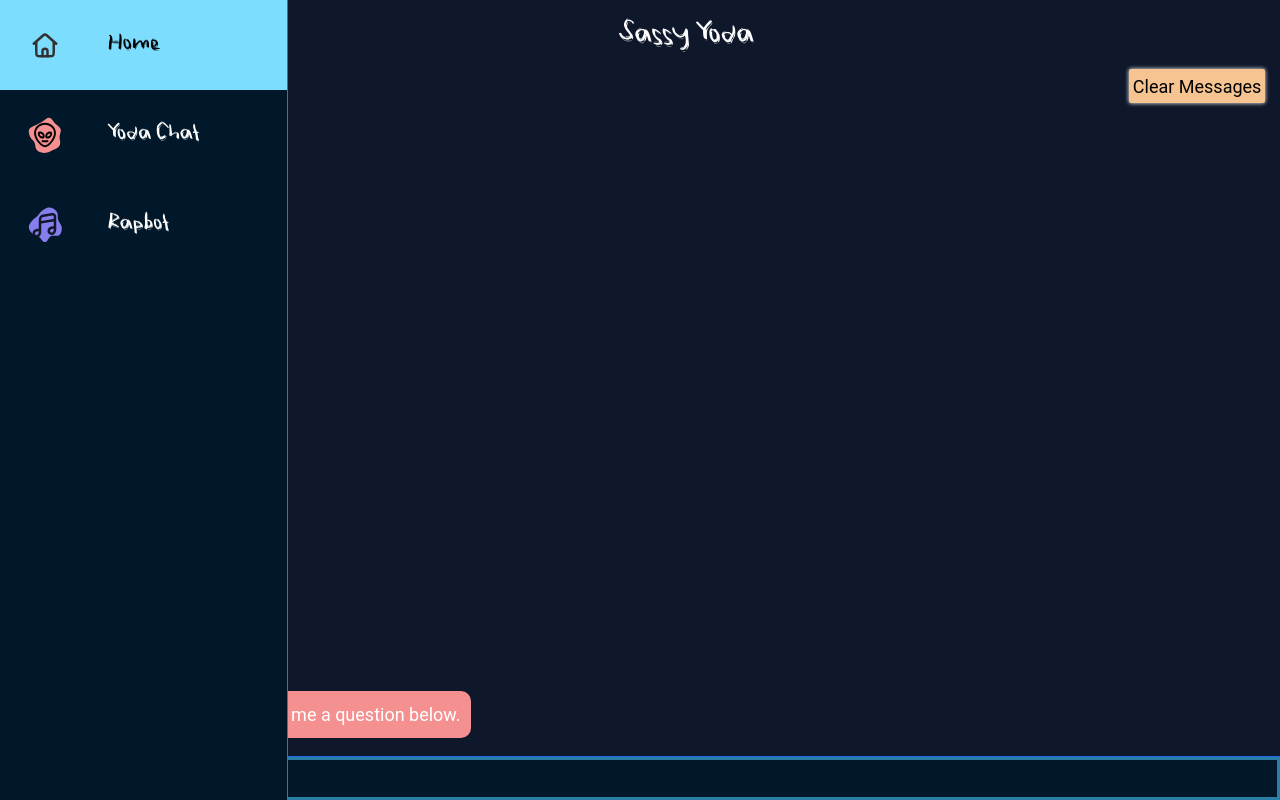
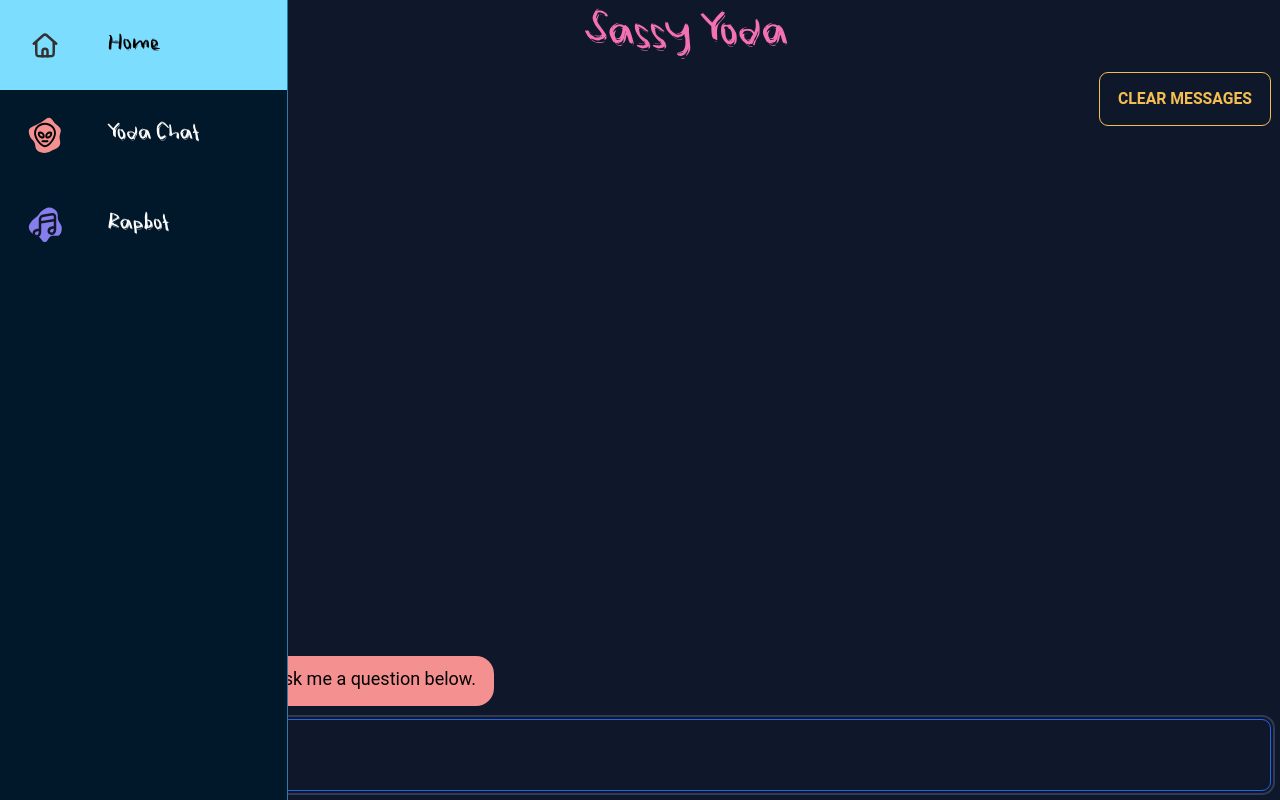
Before and after one commit to dhshah/openai-fun, a SvelteKit app: page /yoda-chat in a window 1280 px wide. Built offline with nearby package versions, Linux system fonts and the light colour scheme.

Commit message:
Css -> tailwind classes

```diff
--- a/src/lib/components/ChatComponent.svelte
+++ b/src/lib/components/ChatComponent.svelte
@@ -1,47 +1,39 @@
 <script lang="ts">
-	import FocussedInput from '$lib/components/FocussedInput.svelte';
+	import { onMount } from 'svelte';
 
 	export let chatTitle: string;
 	export let onTrigger: (query: string) => void;
 
 	let value: string;
+	let inputBox: HTMLInputElement;
 
 	let chatting: boolean;
+	async function handleKeydown(e: any) {
+		if (e.key === 'Enter') {
+			chatting = true;
+			let val = (' ' + value).slice(1);
+			value = '';
+			await onTrigger(val);
+			chatting = false;
+		}
+	}
 
-	async function performAction() {
-		chatting = true;
-		let val = (' ' + value).slice(1);
-		value = '';
-		await onTrigger(val);
-		chatting = false;
-	}
+	onMount(() => {
+		inputBox.focus();
+	});
 </script>
 
-<div class="container">
-	<h1>{chatTitle}</h1>
-	<div class="content">
+<div class="flex flex-col h-full p-2">
+	<h1 class="text-accent text-5xl font-fun text-center">{chatTitle}</h1>
+	<div class="grow py-2">
 		<slot />
 	</div>
-	<FocussedInput bind:value disabled={chatting} onTrigger={performAction} />
+	<input
+		bind:this={inputBox}
+		on:blur={() => inputBox.focus()}
+		disabled={chatting}
+		bind:value
+		on:keydown={handleKeydown}
+		class={'input input-ghost input-bordered input-lg w-full'}
+	/>
 </div>
-
-<style>
-	.container {
-		height: 100vh;
-		display: flex;
-		align-items: stretch;
-		justify-content: space-between;
-		flex-direction: column;
-	}
-
-	.container > h1 {
-		font-family: AnakCute;
-		text-align: center;
-		margin-top: 10px;
-		font-size: 2em;
-	}
-	.container > .content {
-		flex: 1;
-		padding: 5px;
-	}
-</style>
--- a/src/lib/components/FocussedInput.svelte
+++ /dev/null
@@ -1,58 +0,0 @@
-<script lang="ts">
-	import { onMount } from 'svelte';
-
-	export let disabled: boolean = false;
-	export let value: string = '';
-	export let onTrigger: () => void = () => {};
-	let inputBox: HTMLInputElement;
-	function handleUpdate(e: any) {
-		value = e.target.value;
-	}
-
-	async function handleKeydown(e: any) {
-		if (e.key === 'Enter') {
-			onTrigger();
-		}
-	}
-
-	onMount(() => {
-		inputBox.focus();
-	});
-</script>
-
-<div class="input-container">
-	<input
-		bind:this={inputBox}
-		on:blur={() => inputBox.focus()}
-		{disabled}
-		{value}
-		on:keydown={handleKeydown}
-		on:input={handleUpdate}
-	/>
-</div>
-
-<style>
-	.input-container {
-		width: 100%;
-		display: flex;
-		align-items: center;
-		justify-content: center;
-	}
-	.input-container > input:focus {
-		outline: none;
-	}
-	.input-container > input {
-		caret-color: var(--bg-secondary);
-		caret-shape: bar;
-		box-sizing: border-box;
-		flex-grow: 1;
-		border: 3px solid var(--bg-secondary);
-		padding: 5px 10px;
-		background: var(--bg-primary);
-		border-radius: var(--size-radius);
-		color: white;
-	}
-	.input-container > input:disabled {
-		background: rgba(0, 0, 0, 0.5);
-	}
-</style>
--- a/src/routes/+layout.svelte
+++ b/src/routes/+layout.svelte
@@ -21,7 +21,7 @@
 </script>
 
 <Nav />
-<div class="pl-[calc(5rem+3px)]">
+<div class="pl-[calc(5rem+3px)] h-screen">
 	<slot />
 </div>
 
--- a/src/routes/+page.svelte
+++ b/src/routes/+page.svelte
@@ -1,20 +1,14 @@
 <div class="hero h-full bg-base-200">
 	<div class="hero-content text-center">
 		<div class="max-w-md">
-			<h1 class="text-8xl">Welcome!</h1>
-			<p class="text-5xl">I made this thing</p>
-			<p class="text-5xl">
+			<h1 class="text-8xl font-fun">Welcome!</h1>
+			<p class="text-5xl font-fun">I made this thing</p>
+			<p class="text-5xl font-fun">
 				Try it >>> <a
-					class="text-5xl text-orange-400 transition-[text-shadow] duration-300 hover:[text-shadow:_0_0_20px_#f59090]"
+					class="font-fun text-5xl text-yoda transition-[text-shadow] duration-300 hover:[text-shadow:_0_0_20px_#f59090]"
 					href="/yoda-chat">Yoda Chat</a
 				>
 			</p>
 		</div>
 	</div>
 </div>
-
-<style>
-	.hero * {
-		font-family: AnakCute;
-	}
-</style>
--- a/src/routes/rapbot/+page.svelte
+++ b/src/routes/rapbot/+page.svelte
@@ -31,17 +31,7 @@
 </script>
 
 <ChatComponent chatTitle={'Rapbot'} onTrigger={chat}>
-	<div class="content">
-		<p>{$rap != '' ? $rap : $greeting}</p>
+	<div class="h-full w-full flex items-center content-center">
+		<p class="shrink">{$rap != '' ? $rap : $greeting}</p>
 	</div>
 </ChatComponent>
-
-<style>
-	.content {
-		display: flex;
-		height: 100%;
-		width: 100%;
-		align-items: center;
-		justify-content: center;
-	}
-</style>
--- a/src/routes/yoda-chat/+page.svelte
+++ b/src/routes/yoda-chat/+page.svelte
@@ -30,64 +30,28 @@
 </script>
 
 <ChatComponent chatTitle={'Sassy Yoda'} onTrigger={chat}>
-	<div class="container">
-		<button class="clear-button" on:click={clearMessages}>Clear Messages</button>
-		<div class="chat">
-			<div class="message gpt-message">
-				<p style="margin:0">Hello, I am Yoda. Ask me a question below.</p>
+	<div class="h-full flex flex-col">
+		<button class="btn btn-outline btn-warning self-end" on:click={clearMessages}
+			>Clear Messages</button
+		>
+		<div class="grow flex flex-col justify-end">
+			<div class="chat chat-start">
+				<p class="chat-bubble bg-yoda text-yoda-content">
+					Hello, I am Yoda. Ask me a question below.
+				</p>
 			</div>
 			{#each $messages.filter((message) => message.role !== 'system') as message}
-				<div class={'message ' + (message.role === 'user' ? 'user-message' : 'gpt-message')}>
-					<p style="margin:0">{message.content}</p>
+				<div class={'chat ' + (message.role === 'user' ? 'chat-end' : 'chat-start')}>
+					<p
+						class={'chat-bubble ' +
+							(message.role === 'user'
+								? 'bg-ghost text-ghost-content'
+								: 'bg-yoda text-yoda-content')}
+					>
+						{message.content}
+					</p>
 				</div>
 			{/each}
 		</div>
 	</div>
 </ChatComponent>
-
-<style>
-	.container {
-		display: flex;
-		flex-direction: column;
-		height: 100%;
-		align-items: stretch;
-	}
-	.message {
-		border-radius: 10px;
-		padding: 10px;
-		margin: 10px;
-		max-width: 500px;
-		background-color: var(--yoda-chat-color);
-	}
-	.user-message {
-		filter: brightness(0.85);
-		align-self: flex-end;
-		margin-left: 50px;
-	}
-	.gpt-message {
-		align-self: flex-start;
-		margin-right: 50px;
-	}
-	.chat {
-		flex: auto;
-		display: flex;
-		justify-content: flex-end;
-		flex-direction: column;
-	}
-	.clear-button {
-		top: 10px;
-		right: 10px;
-		background: var(--warning-color);
-		color: var(--warning-text-color);
-		border: none;
-		padding: 0.2rem;
-		border-radius: 2px;
-		box-shadow: 0 0 4px 0px white;
-		align-self: flex-end;
-		margin-right: 10px;
-		transition: box-shadow 150ms ease;
-	}
-	.clear-button:hover {
-		box-shadow: 0 0 10px 2px var(--yoda-chat-color);
-	}
-</style>
--- a/tailwind.config.js
+++ b/tailwind.config.js
@@ -1,8 +1,19 @@
 import daisyui from "daisyui"
 import typography from "@tailwindcss/typography";
 import forms from "@tailwindcss/forms";
+import colors from 'tailwindcss/colors';
+
 export default {
   content: ['./src/**/*.{html,js,svelte,ts}'],
-  theme: {},
+  theme: {
+    colors: {
+      'yoda': '#f59090',
+      'yoda-content': '#000',
+      'yellow': colors.yellow,
+    },
+    fontFamily: {
+      fun: 'AnakCute',
+    },
+  },
   plugins: [forms, typography, daisyui],
 };
--- a/tsconfig.json
+++ b/tsconfig.json
@@ -1,15 +1,13 @@
 {
 	"extends": "./.svelte-kit/tsconfig.json",
 	"compilerOptions": {
-		"allowJs": true,
-		"checkJs": true,
 		"esModuleInterop": true,
 		"forceConsistentCasingInFileNames": true,
 		"resolveJsonModule": true,
 		"skipLibCheck": true,
 		"sourceMap": true,
-		"strict": true
-	}
+		"strict": true,
+	},
 	// Path aliases are handled by https://kit.svelte.dev/docs/configuration#alias
 	//
 	// If you want to overwrite includes/excludes, make sure to copy over the relevant includes/excludes
```
